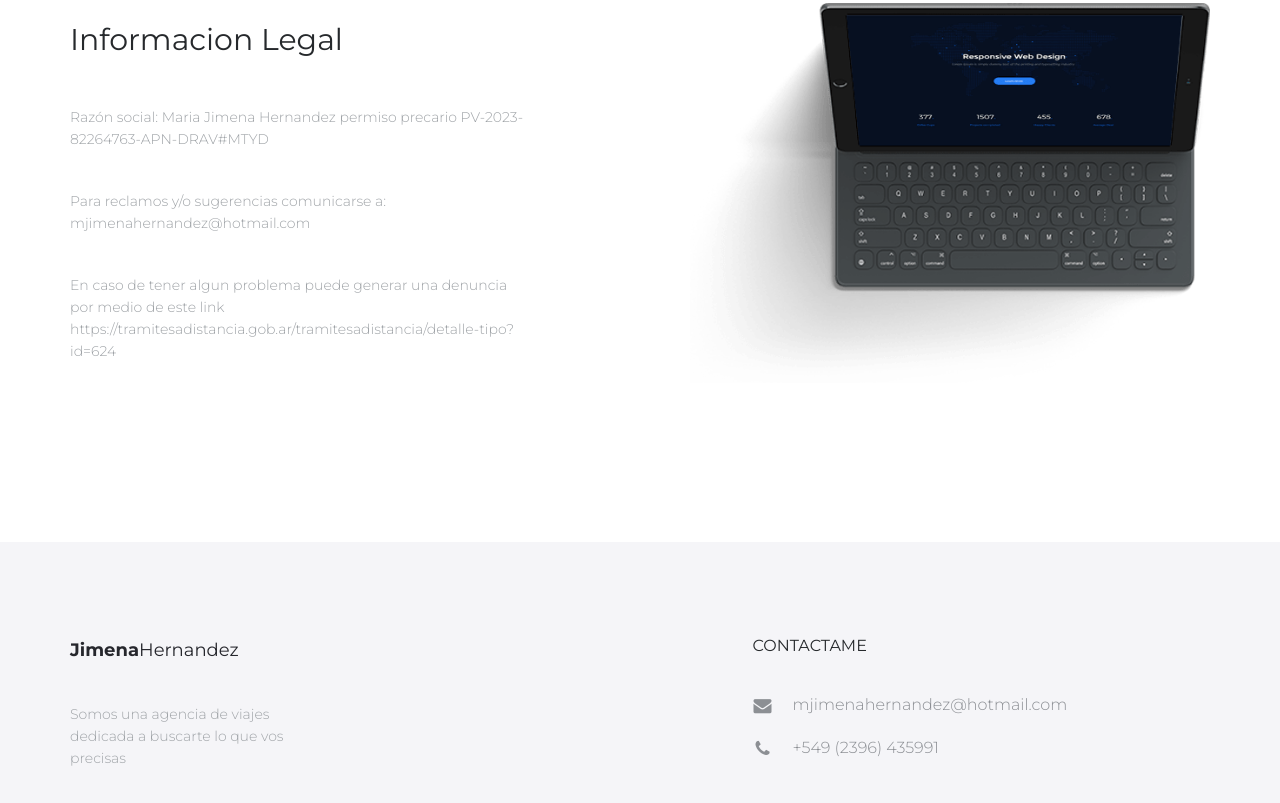
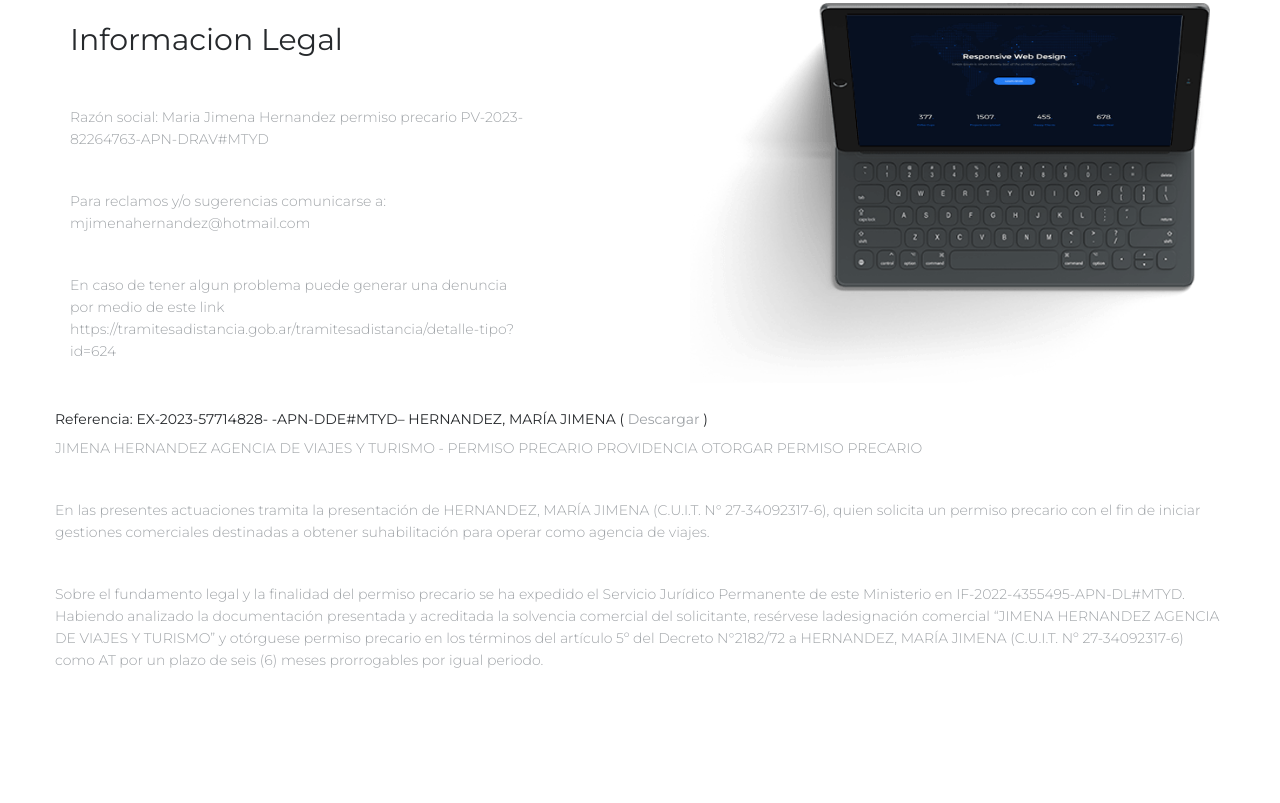
Before and after one commit to romeroluisjavier/turism, a plain HTML site: page index.html in a window 1280 px wide. Shown: the part 3200-4003 px from the top of the page. Drawn offline with nearby package versions, Linux system fonts and the light colour scheme.

Commit message:
Added legal info

```diff
--- a/index.html
+++ b/index.html
@@ -206,10 +206,20 @@
                         <p>En caso de tener algun problema puede generar una denuncia por medio de este link <a href="https://tramitesadistancia.gob.ar/tramitesadistancia/detalle-tipo?id=624">https://tramitesadistancia.gob.ar/tramitesadistancia/detalle-tipo?id=624</a></p>
 
                         <p></p>
-                    </div>
+
+                        </div>
                     <div class="col-sm-7 hidden-xs">
                         <img src="assets/img/ipad-pro.png" alt="">
                     </div>
+                </div>
+                <div class="row">
+                    <h5>Referencia: EX-2023-57714828- -APN-DDE#MTYD– HERNANDEZ, MARÍA JIMENA (<a href="assets/files/PV-2023-82264763-APN.pdf"> Descargar </a>)</h5>
+                    <p> JIMENA HERNANDEZ AGENCIA DE VIAJES Y TURISMO - PERMISO PRECARIO PROVIDENCIA OTORGAR PERMISO PRECARIO </p>
+                    <p>En las presentes actuaciones tramita la presentación de HERNANDEZ, MARÍA JIMENA (C.U.I.T. N° 27-34092317-6), quien solicita un permiso precario con el fin de iniciar gestiones comerciales destinadas a obtener suhabilitación para operar como agencia de viajes.</p>
+
+                    <p>Sobre el fundamento legal y la finalidad del permiso precario se ha expedido el Servicio Jurídico Permanente de este Ministerio en IF-2022-4355495-APN-DL#MTYD.
+                            Habiendo analizado la documentación presentada y acreditada la solvencia comercial del solicitante, resérvese ladesignación comercial “JIMENA HERNANDEZ AGENCIA DE VIAJES Y TURISMO” y otórguese permiso precario en los términos del artículo 5º del Decreto N°2182/72 a HERNANDEZ, MARÍA JIMENA (C.U.I.T. Nº 27-34092317-6) como AT por un plazo de seis (6) meses prorrogables por igual periodo.</p>
+
                 </div>
             </div>
         </section><!-- /.section-features -->
```
Also changed, not shown: 1 other file.
